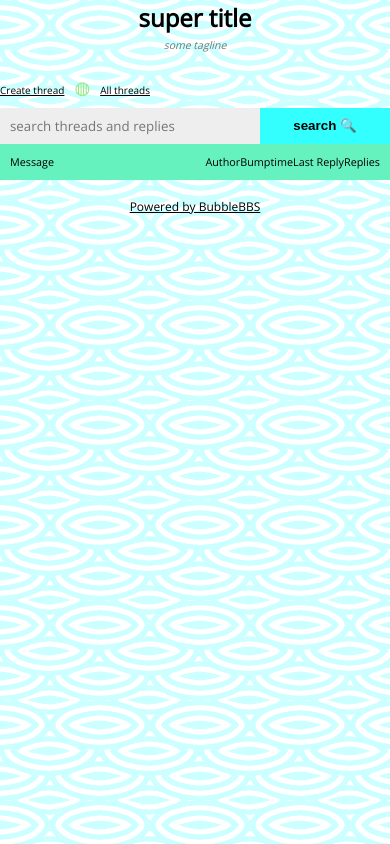
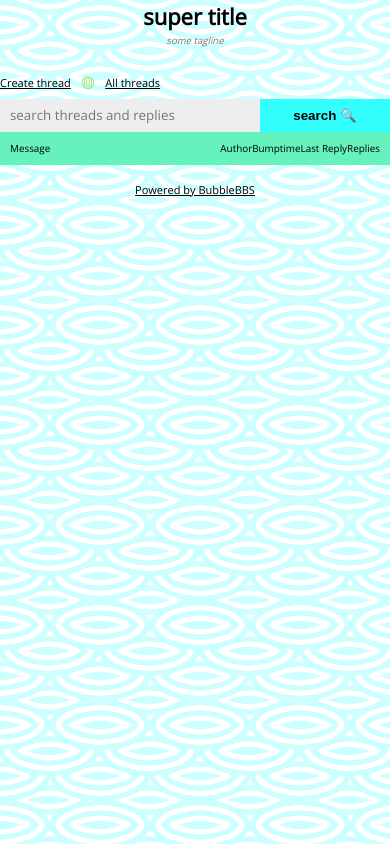
Before and after one commit to kawa-kokosowa/bubblebbs, a Flask app: page / in a window 390 px wide. Run offline with Flask 2, Linux system fonts and the light colour scheme; data comes from the database, SQL or seed files in the repository; data that the repository does not hold is empty; some libraries are stand-ins or nearby versions.

Commit message:
font size smaller overall

```diff
--- a/bubblebbs/static/style.css
+++ b/bubblebbs/static/style.css
@@ -606,12 +606,11 @@ th.replies {
 {
   html,
   body {
-    font-size: 12px;
+    font-size: 11px;
     padding: 0;
   }
 
   #actions {
-    font-size: 10px;
   }
 
   #actions li + li:before {
@@ -625,6 +624,11 @@ th.replies {
 
   #list-threads {
     font-size: 0.90rem;
+  }
+
+  #list-thread th.list-message,
+  #list-thread td.list-message {
+    width: 100%!important;
   }
 
   #list-threads th {
```
